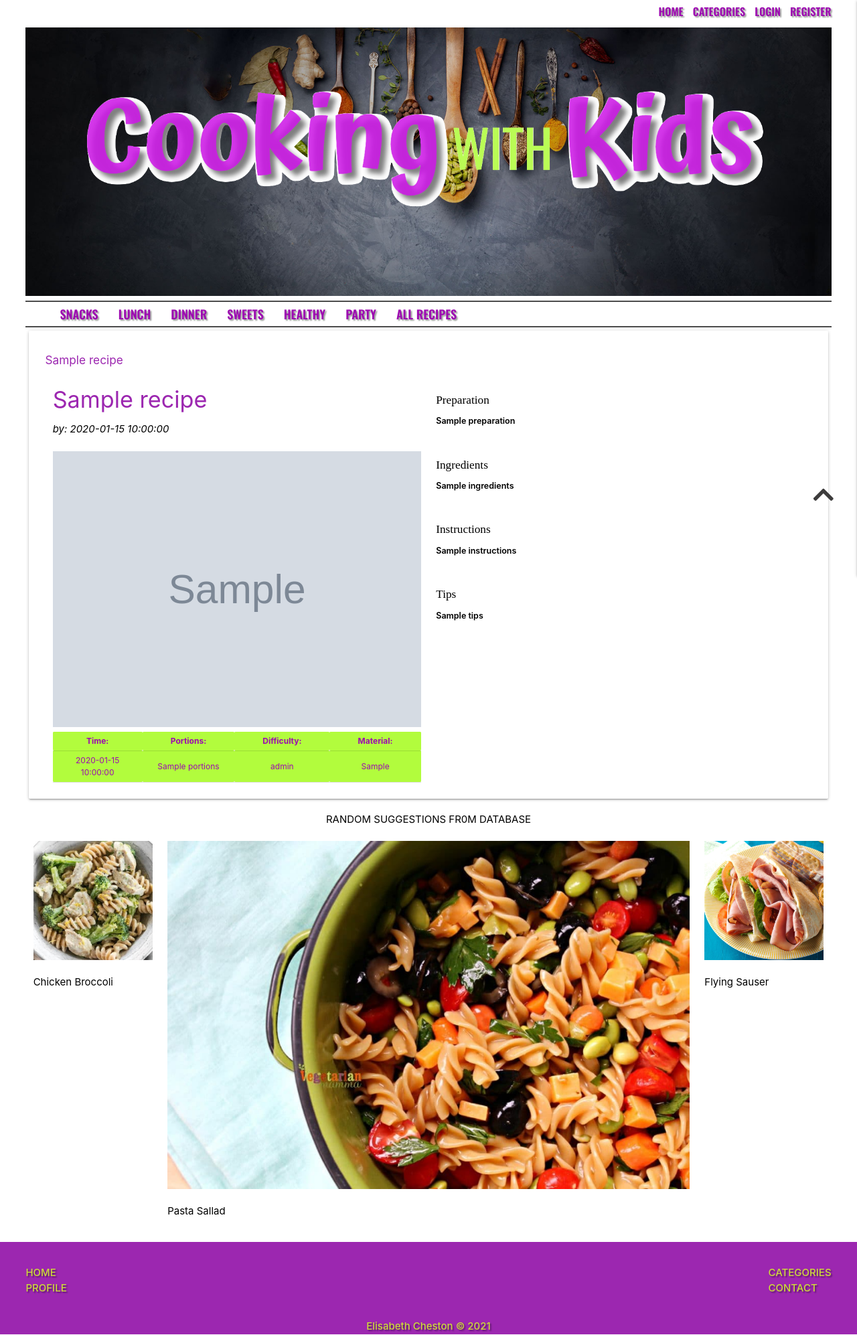
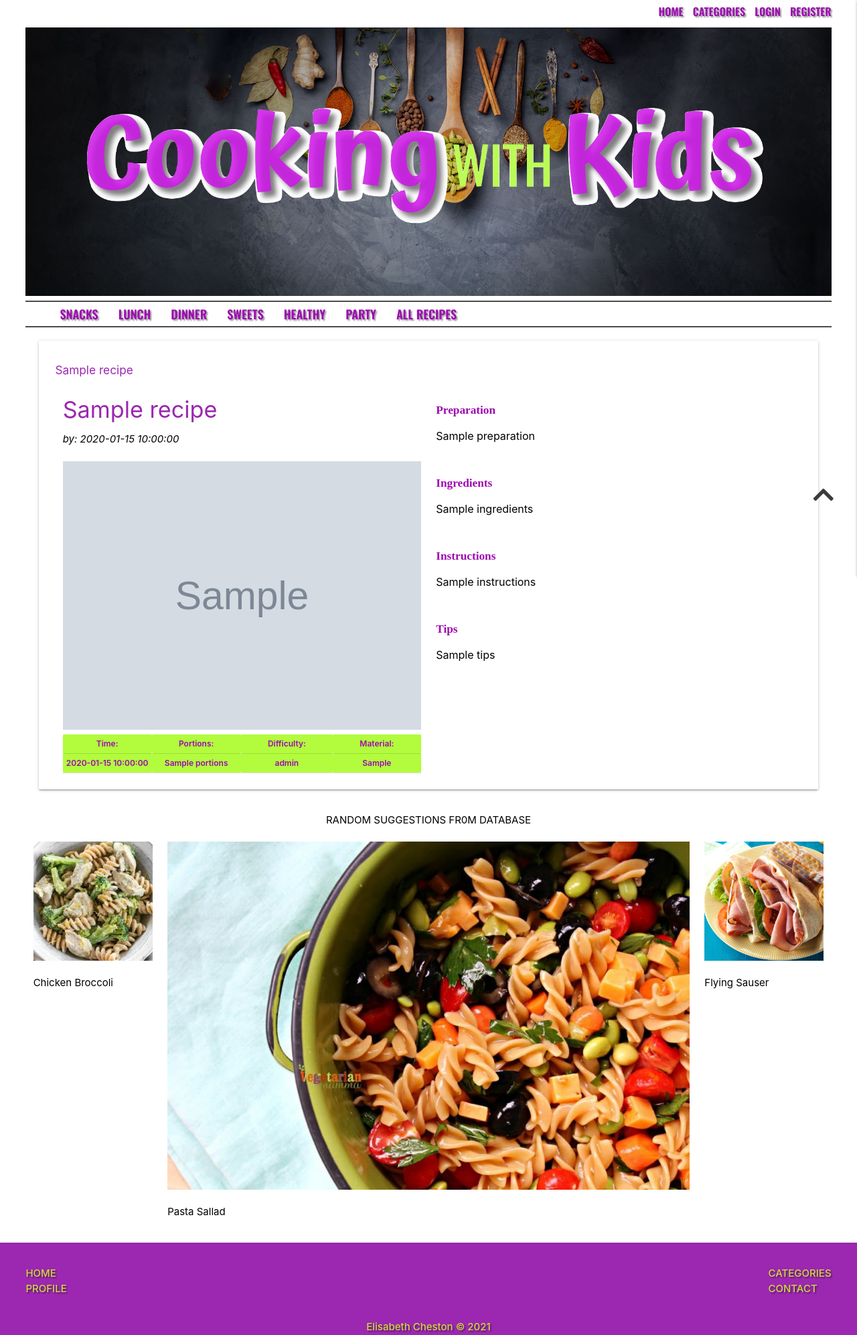
Before and after one commit to ElisabethCheston/KidsCooking, a Flask app: page /get_recipes in a window 1280 px wide. Shown: the whole page at 67% size. Run offline with Flask 2, Linux system fonts and the light colour scheme; grey boxes marked "Sample" are stand-in pictures; a database or web service that is not in the repository returns one stand-in record (values such as "Sample title"); some libraries are stand-ins or nearby versions; some web fonts are replaced.

Commit message:
Change font layout for recipes.

```diff
--- a/static/css/style.css
+++ b/static/css/style.css
@@ -91,7 +91,6 @@ nav {
 .logo {
     width: 80vw;
     position: center;
-    padding-bottom: 50px;
 }
 /* Centered logo */
 .centered {
@@ -164,8 +163,8 @@ button {
 }
 
 .card-panel {
-    margin: 5px;
-    border: 5px;
+    margin: 20px;
+    border: 2px;
 }
 
 /* RECIPE PAGE */
@@ -175,11 +174,12 @@ th,
 td {
     width: 100vw;
     text-align: center;
-    padding: 5px 10px 5px 10px;
+    padding: 5px 5px 5px 5px;
     box-sizing: border-box;
     font-size: 12px;
     background-color: rgba(178, 252, 59, 0.9)!important;
     color: #9d0ab1;
+    font-weight: 600;
 
 }
 /* RECIPES COLLECTIONS */
@@ -188,36 +188,31 @@ td {
     width: 100%;
     height: 100%;
 }
-
-/* RECIPE */
-/* Recipe image */
-.box img {
-    width: 100%;
-    height: 100%;
-
+.box {
     object-fit: cover;
 }
+
 /* Recipie Style */
 
 .recipe-header {
     font-family: "Atma";
+    color: #9d0ab1;
+    font-weight: 600;
 }
 .flow-text {
-    font-weight: 600;
-    font-family: -apple-system, BlinkMacSystemFont, 'Segoe UI', Roboto, Oxygen, Ubuntu, Cantarell, 'Open Sans', 'Helvetica Neue', sans-serif;
-    font-size: smaller;
+    font-weight: 500;
+    font-size: small;
+    font-weight: 400;
+    font-size: 16px;
 }
 
 /* FOOTER */
 
 /* footer links */
-
 .page-footer {
     background-color: transparent;
     font-weight: 500;
 }
-
-
 
 /* BACK TO TOP */
 
--- a/static/js/script.js
+++ b/static/js/script.js
@@ -6,8 +6,8 @@ $(document).ready(function () {
     // $('select').material_select();
     $(".parallax").parallax();
     $('.dropdown-trigger').dropdown();
-    $(".fixed-action-btn").floatingActionButton();
-    $(".modal").modal();
+    // $(".fixed-action-btn").floatingActionButton();
+    // $(".modal").modal();
 });
 
 
--- a/templates/base.html
+++ b/templates/base.html
@@ -66,7 +66,7 @@
                         <li><a href="{{ url_for('sweets') }}" class="small-link navlink">SWEETS</a></li>
                         <li><a href="{{ url_for('healthy') }}" class="small-link navlink">HEALTHY</a></li>
                         <li><a href="{{ url_for('party') }}" class="small-link navlink">PARTY</a></li>
-                        <li><a href="{{ url_for('recipes') }}" class="small-link navlink">ALL RECIPES</a></li>
+                        <li><a href="{{ url_for('get_recipes') }}" class="small-link navlink">ALL RECIPES</a></li>
 
                     </ul>
                 </div>
@@ -79,7 +79,7 @@
                     <li><a href="{{ url_for('sweets') }}" class="small-link navlink">SWEETS</a></li>
                     <li><a href="{{ url_for('healthy') }}" class="small-link navlink">HEALTHY</a></li>
                     <li><a href="{{ url_for('party') }}" class="small-link navlink">PARTY</a></li>
-                    <li><a href="{{ url_for('recipes') }}" class="small-link navlink">ALL RECIPES</a></li>
+                    <li><a href="{{ url_for('get_recipes') }}" class="small-link navlink">ALL RECIPES</a></li>
 
 
                 </ul>
--- a/templates/recipes.html
+++ b/templates/recipes.html
@@ -14,7 +14,7 @@
         <h4 class="purple-text accent-3 left-align">{{ recipes.title }}</h4>
         <p><em>by: {{ recipes.created_by }}</em></p>
         <div class="list-img">
-            <img class="responsive-img center-align" src="{{ recipes.url_img }}" alt="test">
+            <img class="responsive-img box center-align" src="{{ recipes.url_img }}" alt="test">
 
             <!-- Recipe info banner under image -->
             <table class="info-table">
```
